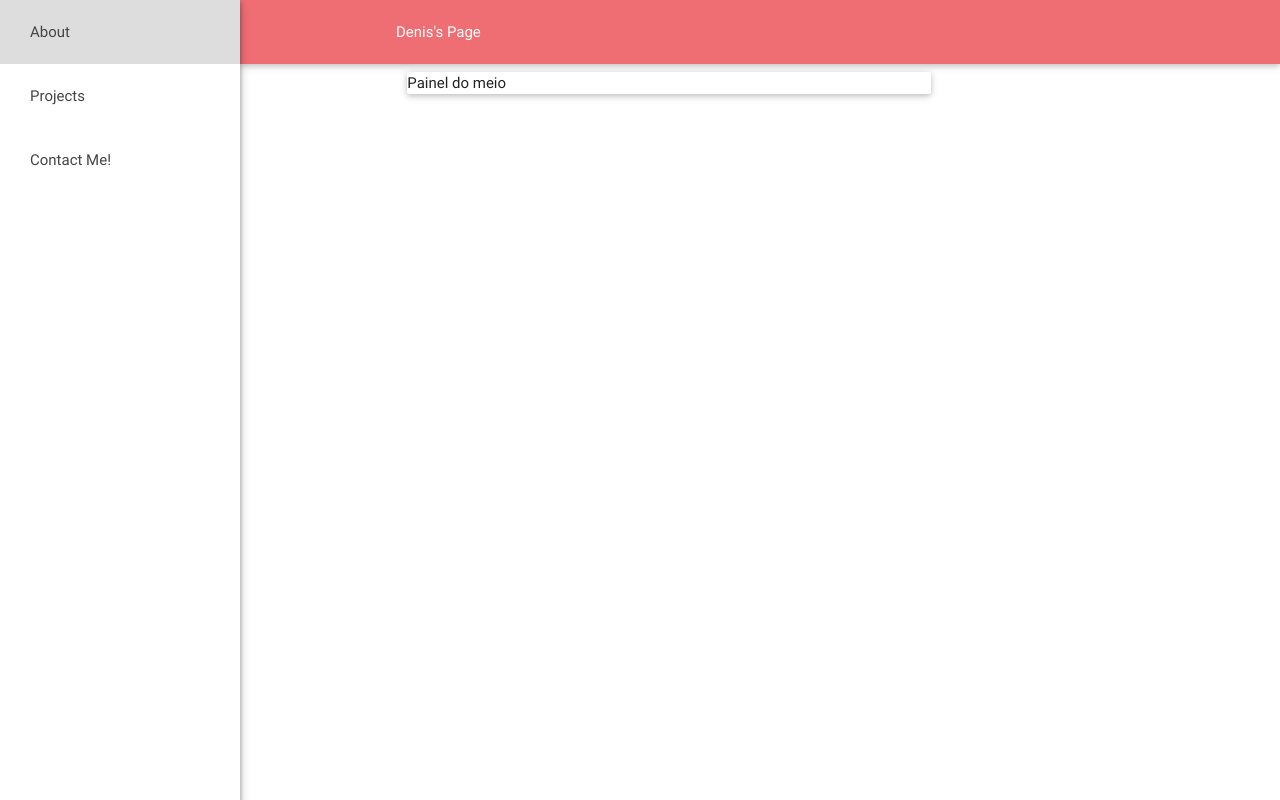
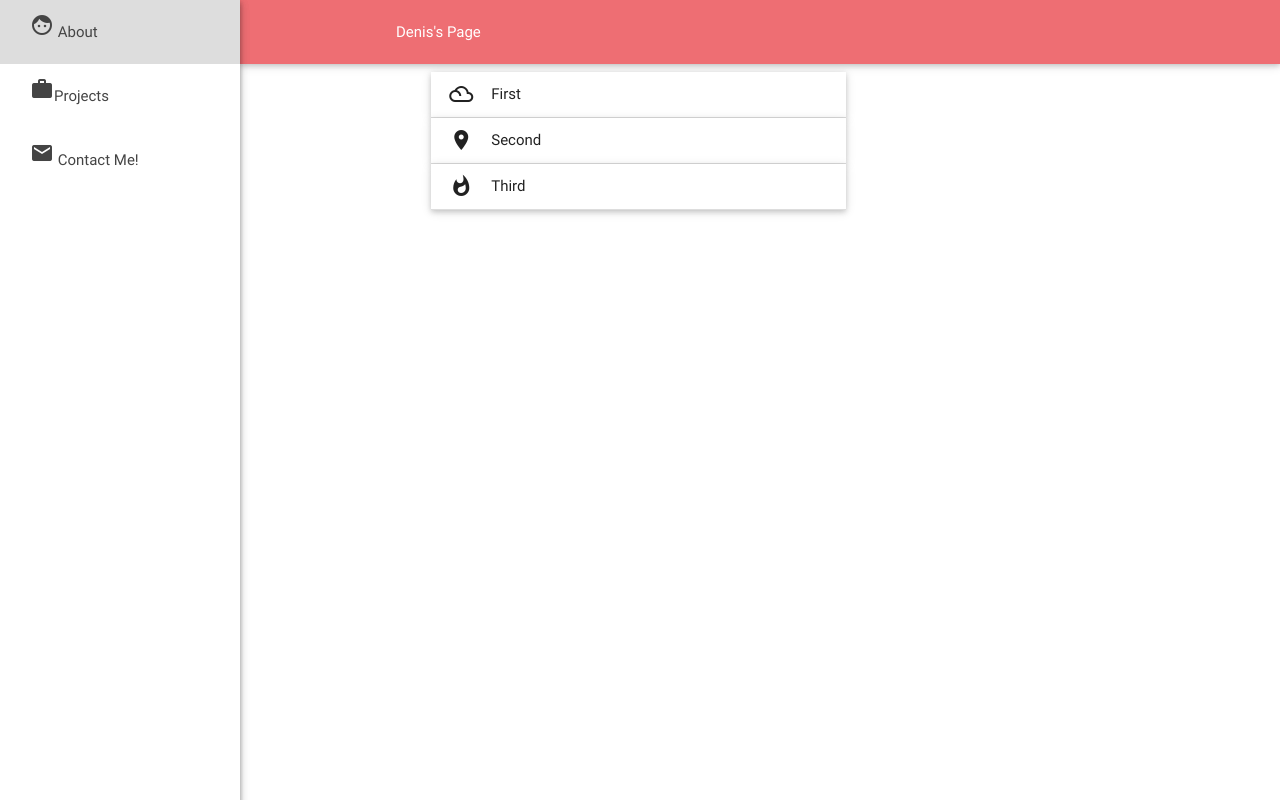
Before and after one commit to Deniscapp/Web-Scripting-Assigment1, a plain HTML site: page index.html in a window 1280 px wide. Drawn offline with nearby package versions, Linux system fonts and the light colour scheme.

Commit message:
Icons on the nav side

```diff
--- a/index.html
+++ b/index.html
@@ -29,9 +29,10 @@
     </nav>
                 <div class="side-nav fixed">
                     <ul id="side-nav" class="side-nav fixed">
-                        <li><a href="#!">About</a></li>
-                        <li><a href="#!">Projects</a></li>
-                        <li><a href="#!">Contact Me!</a></li>
+
+                        <li class="navl"><a href="#!"> <span class="material-icons">face</span> About </a></li>
+                        <li class="navl"><a href="#!"> <span class="material-icons">work</span>Projects</a></li>
+                        <li class="navl"><a href="#!"> <span class="material-icons">email</span> Contact Me!</a></li>
                     </ul>
                 </div>
 
@@ -40,11 +41,22 @@
     <main>
         <div class="row">
             <div class="container">
-            <div class="col s9">
+            <div class="col s8">
                 <!-- Teal page content  -->
-                <div class="card">
-                Painel do meio
-                </div>
+                <ul class="collapsible popout" data-collapsible="accordion">
+                    <li>
+                        <div class="collapsible-header"><i class="material-icons">filter_drama</i>First</div>
+                        <div class="collapsible-body"><p>Lorem ipsum dolor sit amet.</p></div>
+                    </li>
+                    <li>
+                        <div class="collapsible-header"><i class="material-icons">place</i>Second</div>
+                        <div class="collapsible-body"><p>Lorem ipsum dolor sit amet.</p></div>
+                    </li>
+                    <li>
+                        <div class="collapsible-header"><i class="material-icons">whatshot</i>Third</div>
+                        <div class="collapsible-body"><p>Lorem ipsum dolor sit amet.</p></div>
+                    </li>
+                </ul>
             </div>
             </div>
         </div>
--- a/materialize/css/content.css
+++ b/materialize/css/content.css
@@ -7,3 +7,8 @@ header, main, footer {
         padding-left: 0;
     }
 }
+
+.navl{
+
+
+}
```
